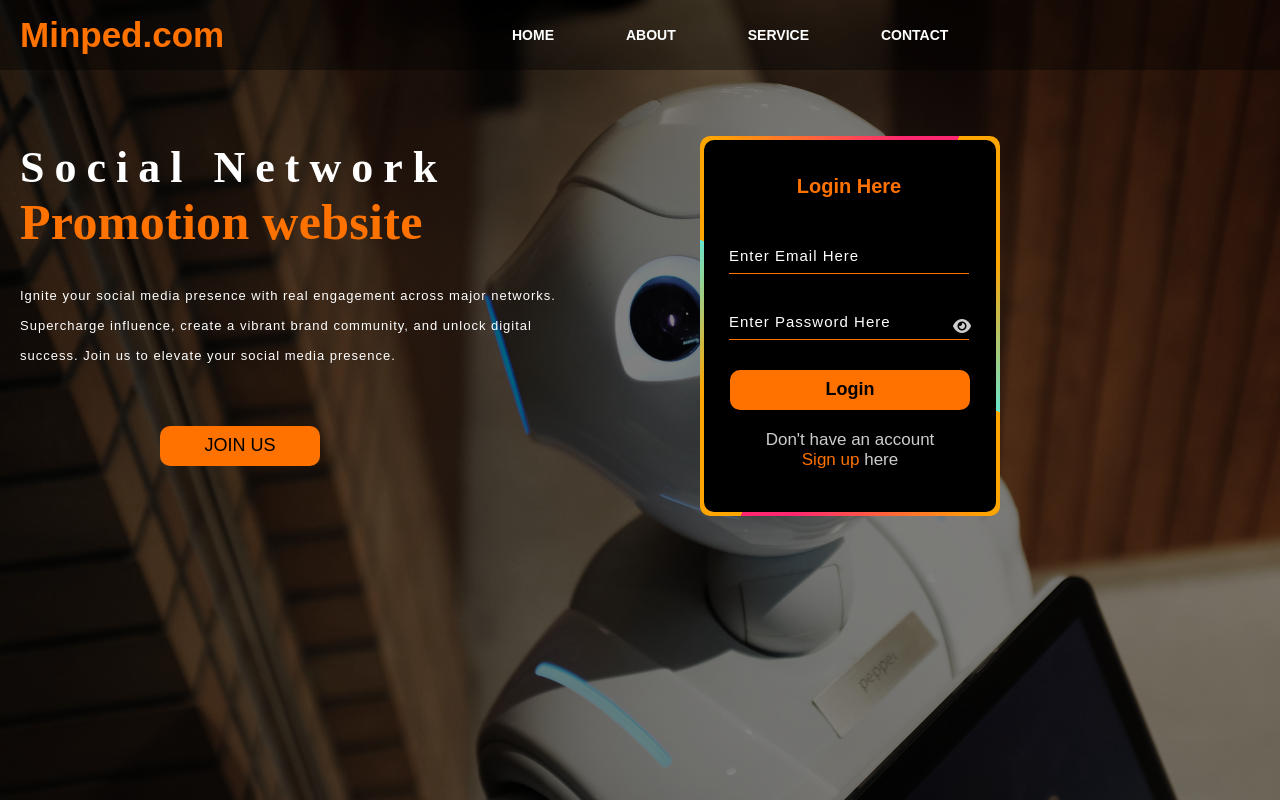
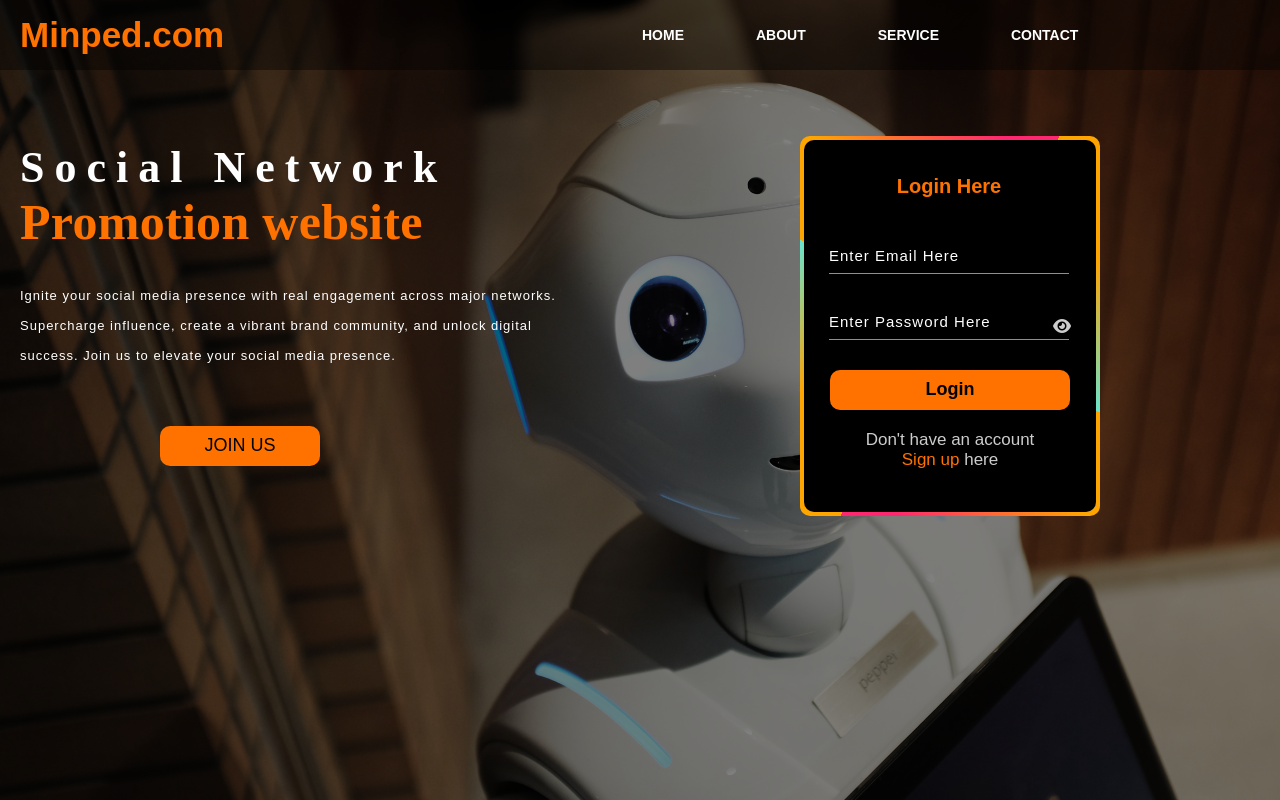
Before and after one commit to ndianaobon/minped.com, a plain HTML site: page index.html in a window 1280 px wide. Shown: the top 800 px of the page. Drawn offline with nearby package versions, Linux system fonts and the light colour scheme.

Commit message:
position

```diff
--- a/style.css
+++ b/style.css
@@ -55,7 +55,7 @@ ul{
     justify-content: center;
     align-items: center;
     gap: 10px;
-    margin-left: 250px;
+    margin-left: 380px;
 }
 
 ul li{
@@ -145,7 +145,7 @@ ul li a:hover{
     width: 300px;
     height: 380px;
     border-radius: 10px;
-    left: 700px;
+    left: 800px;
     background: orange;
     top: -340px;
 }
@@ -247,7 +247,7 @@ ul li a:hover{
     position: relative;
     overflow: hidden;
     width: 800px;
-    right: 130px;
+    right: 90px;
     height: 400px;
     top: 50px;
     background: orange;
```
